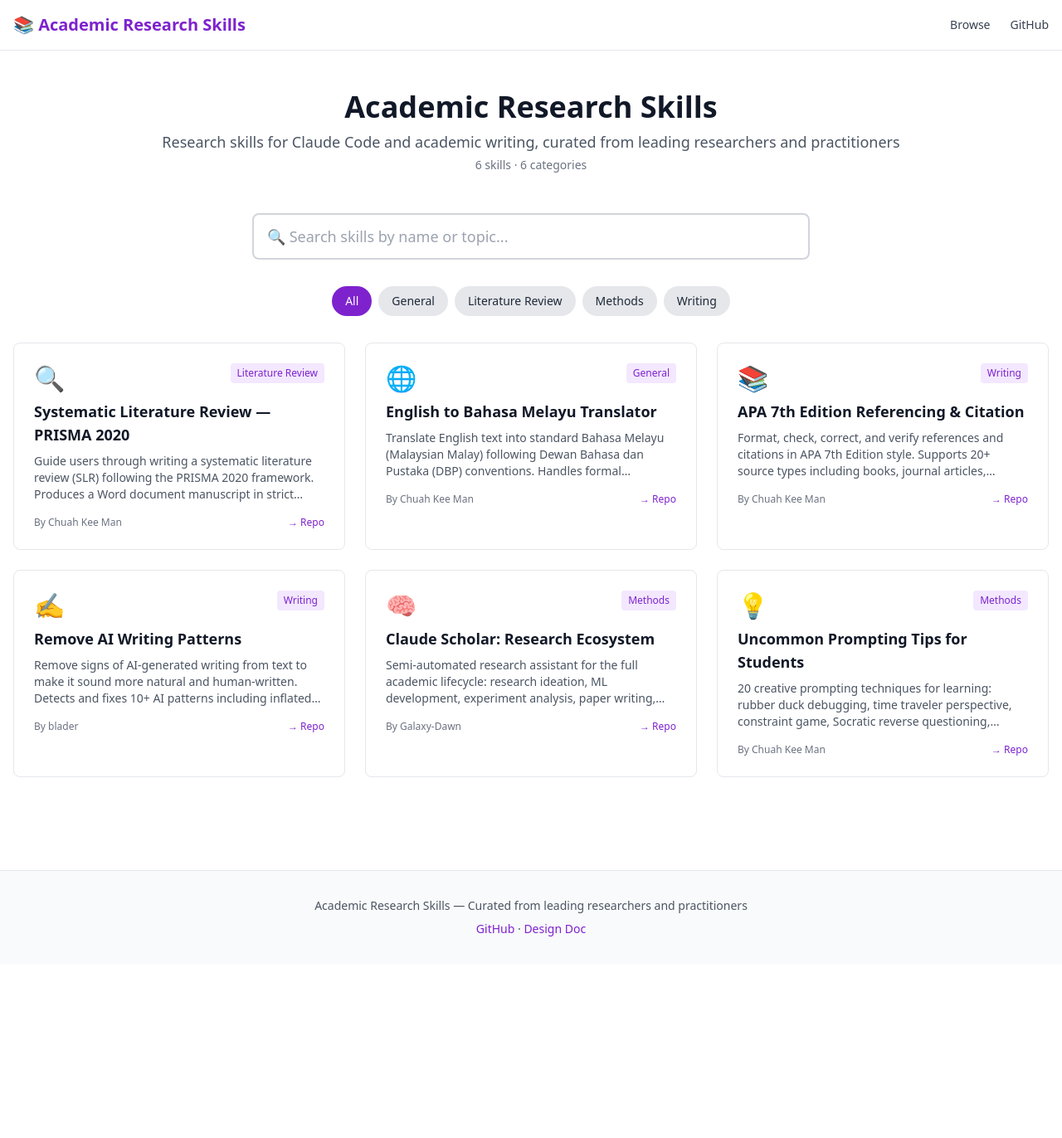
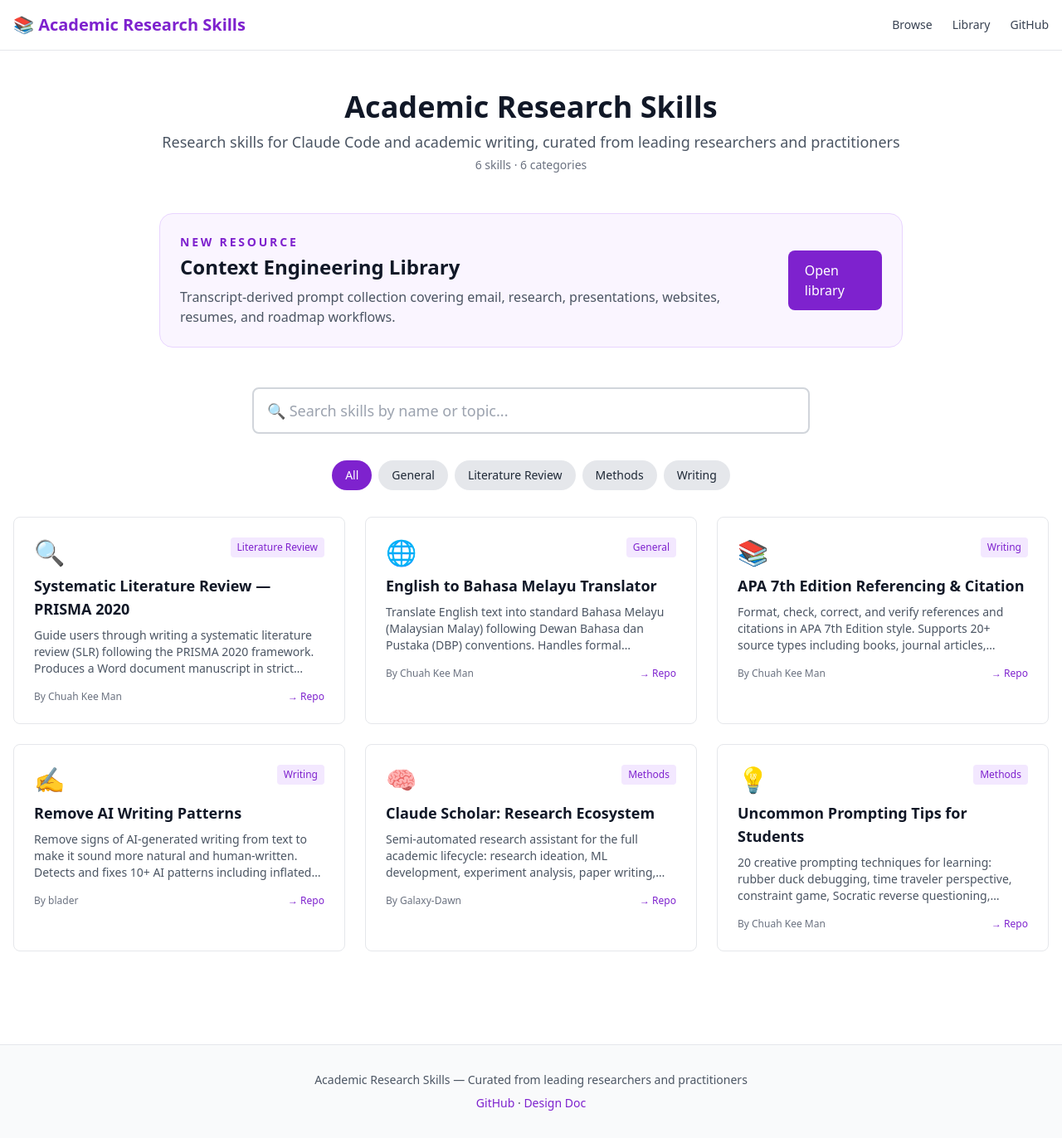
Before and after one commit to lerlerchan/Academic_Research_Skills, a Jekyll site: the page built from index.md, in a window 1280 px wide and 1372 px high. Shown: the whole window at 83% size. Built offline with Jekyll 4.4.1, drawn with Linux system fonts in a browser that asks for light colours; nearby versions of some CDN libraries; comment, search, counter and statistics services are not loaded.

Commit message:
feat: add context engineering library page
Add a standalone long-form resource page for the transcript-derived prompt library, link it from navigation and home, and add route coverage for the deployed site.

Co-authored-by: Copilot <223556219+Copilot@users.noreply.github.com>

```diff
--- a/_layouts/default.html
+++ b/_layouts/default.html
@@ -27,6 +27,7 @@
       </a>
       <div class="flex gap-6 text-sm">
         <a href="{{ site.baseurl }}/" class="text-gray-700 hover:text-purple-700">Browse</a>
+        <a href="{{ site.baseurl }}/context-engineering-library/" class="text-gray-700 hover:text-purple-700">Library</a>
         <a href="https://github.com/lerlerchan/academic_research_skills" class="text-gray-700 hover:text-purple-700">GitHub</a>
       </div>
     </div>
--- a/_layouts/home.html
+++ b/_layouts/home.html
@@ -6,6 +6,19 @@ layout: default
   <h1 class="text-4xl font-bold mb-2">{{ site.title }}</h1>
   <p class="text-lg text-gray-600">{{ site.description }}</p>
   <p class="text-sm text-gray-500 mt-1">{{ site.data.skills | size }} skills · 6 categories</p>
+</div>
+
+<div class="max-w-4xl mx-auto mb-12 rounded-2xl border border-purple-200 bg-purple-50 px-6 py-6">
+  <div class="flex flex-col gap-4 md:flex-row md:items-center md:justify-between">
+    <div>
+      <p class="text-sm font-semibold uppercase tracking-[0.2em] text-purple-700">New Resource</p>
+      <h2 class="text-2xl font-bold text-gray-900 mt-1">Context Engineering Library</h2>
+      <p class="text-gray-600 mt-2">Transcript-derived prompt collection covering email, research, presentations, websites, resumes, and roadmap workflows.</p>
+    </div>
+    <a href="{{ site.baseurl }}/context-engineering-library/" class="inline-flex items-center justify-center rounded-lg bg-purple-700 px-5 py-3 font-medium text-white hover:bg-purple-800">
+      Open library
+    </a>
+  </div>
 </div>
 
 <!-- Search bar -->
--- a/assets/css/style.css
+++ b/assets/css/style.css
@@ -60,6 +60,65 @@ a:hover {
   margin-bottom: 0.5rem;
 }
 
+.doc-content h2 {
+  font-size: 1.875rem;
+  font-weight: 700;
+  margin-top: 3rem;
+  margin-bottom: 1rem;
+}
+
+.doc-content h3 {
+  font-size: 1.25rem;
+  font-weight: 700;
+  margin-top: 1.75rem;
+  margin-bottom: 0.75rem;
+}
+
+.doc-content p,
+.doc-content li {
+  color: var(--text-primary);
+}
+
+.doc-content p,
+.doc-content ul,
+.doc-content ol,
+.doc-content pre,
+.doc-content hr {
+  margin-bottom: 1rem;
+}
+
+.doc-content ul,
+.doc-content ol {
+  padding-left: 1.5rem;
+}
+
+.doc-content hr {
+  border: 0;
+  border-top: 1px solid var(--border-light);
+  margin-top: 2rem;
+  margin-bottom: 2rem;
+}
+
+.doc-content pre {
+  overflow-x: auto;
+  padding: 1rem;
+  border-radius: 0.75rem;
+  background: #111827;
+  color: #f9fafb;
+}
+
+.doc-content code {
+  font-family: 'Fira Code', 'SFMono-Regular', Consolas, monospace;
+  font-size: 0.925em;
+}
+
+.doc-content :not(pre) > code {
+  padding: 0.15rem 0.35rem;
+  border-radius: 0.375rem;
+  background: #ede9fe;
+  color: #5b21b6;
+}
+
 /* Mobile responsive improvements */
 @media (max-width: 640px) {
   .text-4xl {
```
Also changed, not shown: _layouts/page.html (added, +23 -0 lines), context-engineering-library.md (added, +292 -0 lines), tests/playwright/example.spec.ts (+7 -0 lines).
